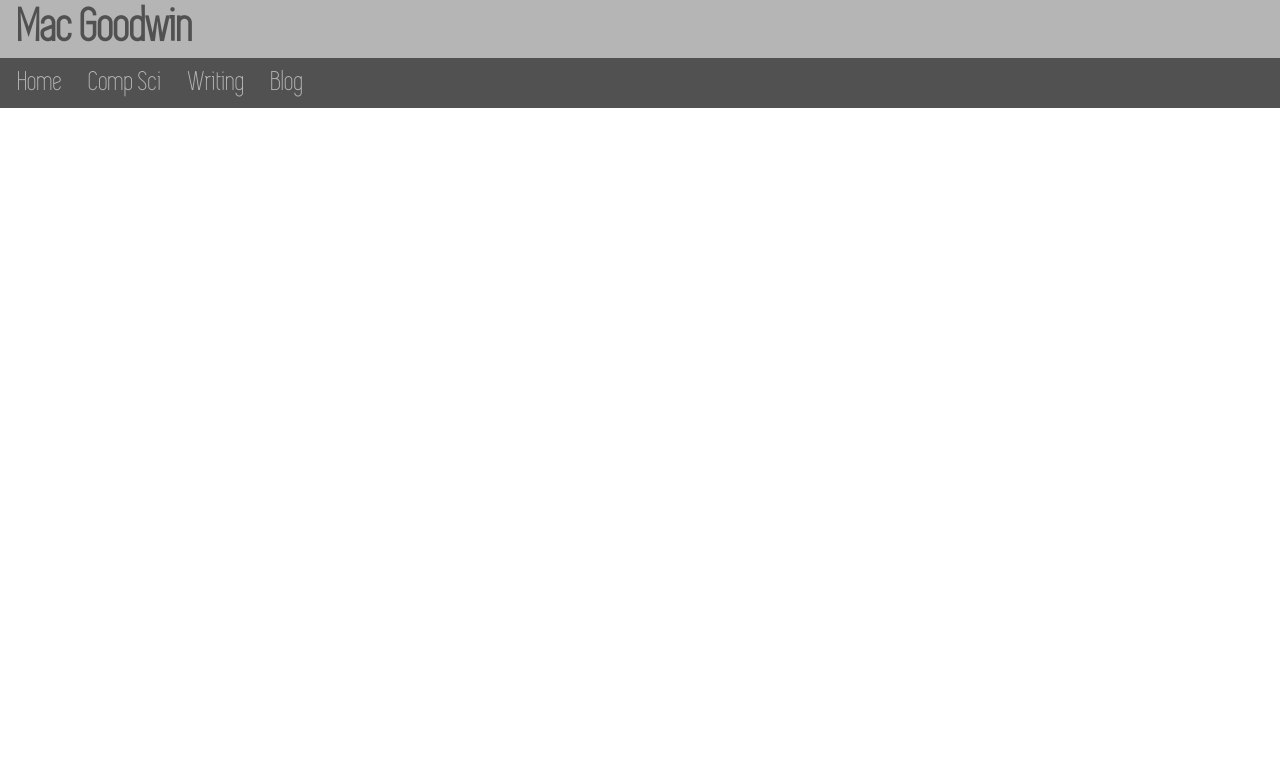
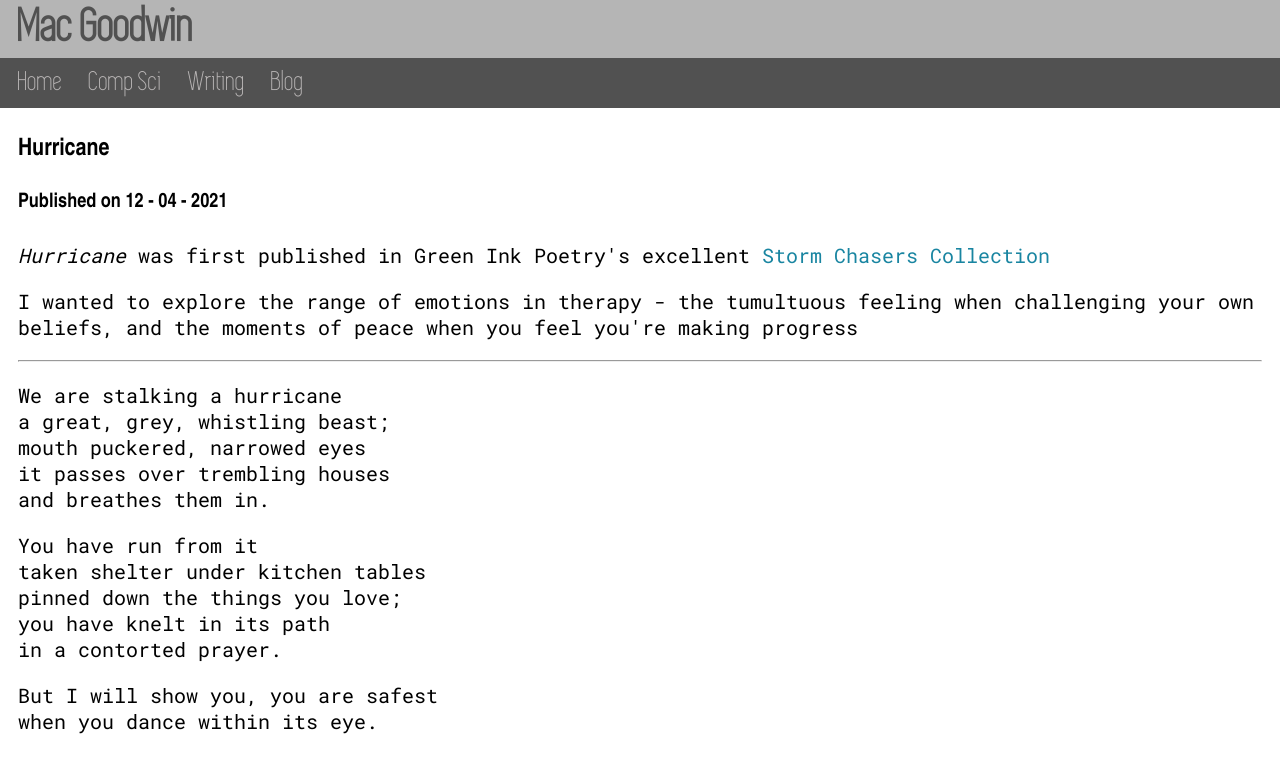
Before and after one commit to Twigonometry/mac-goodwin.com, a Jekyll site: the page built from mac-goodwin/writing/showcases/hurricane.html, in a window 1280 px wide. Shown: the top 773 px of the page. Built offline with Jekyll 4.4.1, drawn with Linux system fonts in a browser that asks for light colours; some web fonts are replaced.

Commit message:
Hurricane text

```diff
--- a/mac-goodwin/writing/showcases/hurricane.html
+++ b/mac-goodwin/writing/showcases/hurricane.html
@@ -5,3 +5,42 @@ description: Hurricane - a poem about the ever-changing nature of therapy
 custom_font: https://fonts.googleapis.com/css2?family=Roboto+Mono&display=swap
 custom_css: writing
 ---
+<h3>Hurricane</h3>
+
+<h4>Published on 12 - 04 - 2021</h4>
+
+<p><i>Hurricane</i> was first published in Green Ink Poetry's excellent <a href="https://www.greeninkpoetry.co.uk/poetry-collections/storm-chaserse">Storm Chasers Collection</a></p>
+
+<p>I wanted to explore the range of emotions in therapy - the tumultuous feeling when challenging your own beliefs, and the moments of peace when you feel you're making progress</p>
+
+<hr>
+
+<p>
+    We are stalking a hurricane
+    <br/>
+    a great, grey, whistling beast;
+    <br/>
+    mouth puckered, narrowed eyes
+    <br/>
+    it passes over trembling houses
+    <br/>
+    and breathes them in.
+</p>
+
+<p>
+    You have run from it
+    <br/>
+    taken shelter under kitchen tables
+    <br/>
+    pinned down the things you love;
+    <br/>
+    you have knelt in its path
+    <br/>
+    in a contorted prayer.
+</p>
+
+<p>
+    But I will show you, you are safest
+    <br/>
+    when you dance within its eye.
+</p>
```
